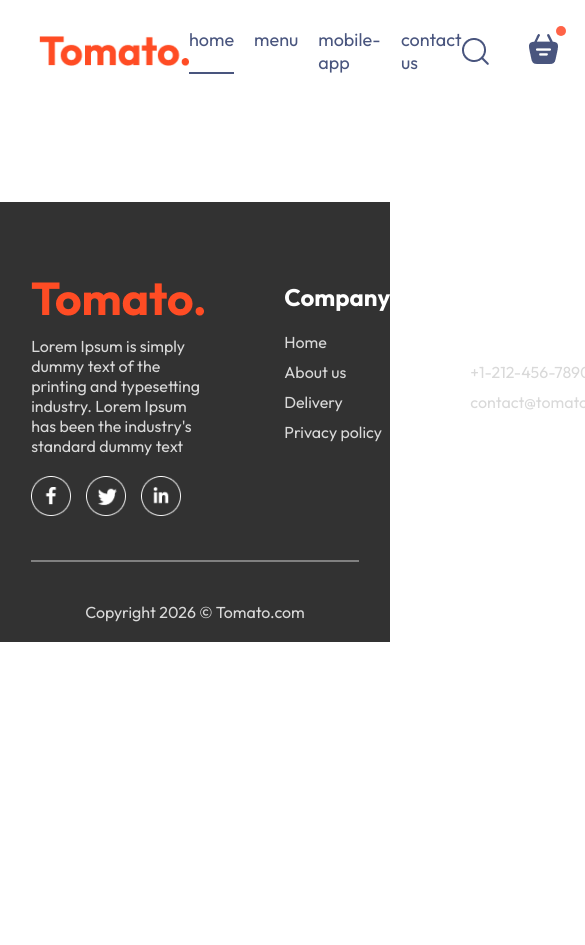
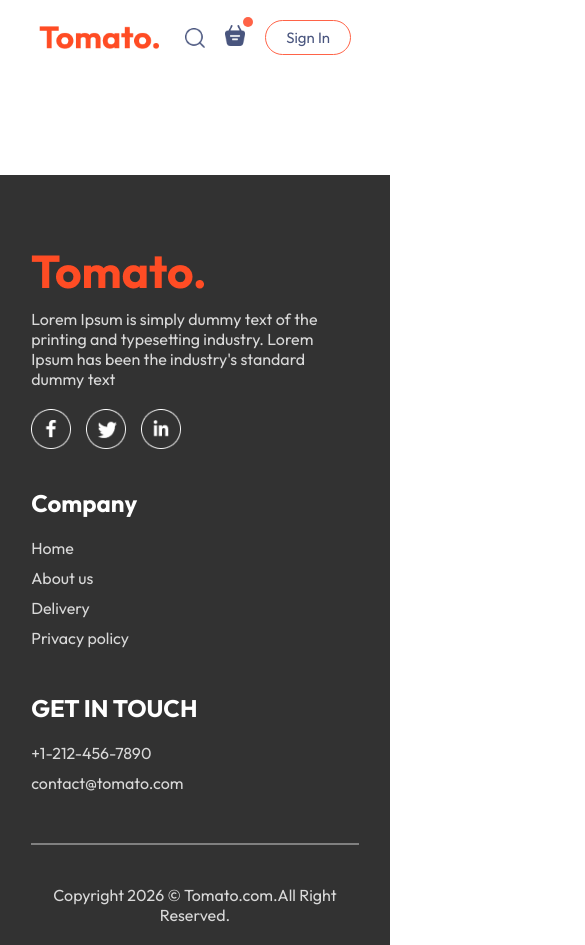
Before and after one commit to riffathRHM/foodDelivery_MERN, a React (Vite) app in the folder frontend/: page /order in a window 390 px wide. Shown: the top 945 px of the page, 585 px wide, since content can reach past the window. Before the commit the page ends 844 px from the top, so only its background shows below. Built offline with nearby package versions, Linux system fonts and the light colour scheme.

Commit message:
update code for device rsponsive

```diff
--- a/frontend/src/components/ExploreMenu/ExploreMenu.css
+++ b/frontend/src/components/ExploreMenu/ExploreMenu.css
@@ -52,3 +52,10 @@
     border: 4px solid tomato;
     padding: 2px;
 }
+
+@media (max-width:1050px) {
+    .explore-menu-text{
+        max-width: 100%;
+        font-size: 14px;
+    }
+}
--- a/frontend/src/components/Footer/Footer.css
+++ b/frontend/src/components/Footer/Footer.css
@@ -43,3 +43,13 @@
     background-color: grey;
     border: none;
 }
+@media (max-width:750px) {
+    .footer-content{
+        display: flex;
+        flex-direction: column;
+        gap: 35px;
+    }
+    .footer-copyright{
+        text-align: center;
+    }
+}
--- a/frontend/src/components/Footer/Footer.jsx
+++ b/frontend/src/components/Footer/Footer.jsx
@@ -34,7 +34,7 @@ const Footer = () => {
          </div>
        </div>
        <hr />
-       <p className='footer-copyright'>Copyright 2026 © Tomato.com</p>
+       <p className='footer-copyright'>Copyright 2026 © Tomato.com.All Right Reserved.</p>
     </div>
   )
 }
--- a/frontend/src/components/Header/Header.css
+++ b/frontend/src/components/Header/Header.css
@@ -36,5 +36,26 @@
     background-color: white;
     font-size: max(1vw,13px);
     border-radius: 50px;
+}
 
+
+
+@media (max-width:1050px) {
+
+    .header-contents{
+        max-width: 45%;
+    }
 }
+
+@media (max-width:750px) {
+
+    .header-contents{
+        max-width: 55%;
+    }
+    .header-contents p{
+        display: none;
+    }
+    .header-contents button {
+        padding: 2vw 4vw;
+    }
+}
--- a/frontend/src/components/Navbar/Navbar.css
+++ b/frontend/src/components/Navbar/Navbar.css
@@ -61,3 +61,49 @@
     top: -8px;
     right: -8px;
 }
+
+@media (max-width:1050px) {
+    .navbar .logo {
+        width: 140px;
+    }
+    .navbar-menu {
+        gap:20px;
+        font-size: 17px;
+    }
+    .navbar-right {
+        gap: 30px;
+    }
+    .navbar-right img {
+        width: 22px;
+    }
+    .navbar-right button {
+        padding: 8px 25px;
+    }
+}
+
+@media (max-width:900px) {
+    .navbar .logo {
+        width: 120px;
+    }
+    .navbar-menu {
+        gap:15px;
+        font-size: 16px;
+    }
+    .navbar-right {
+        gap: 20px;
+    }
+    .navbar-right img {
+        width: 20px;
+    }
+    .navbar-right button {
+        padding: 7px 20px;
+        font-size: 15px;
+    }
+}
+
+@media (max-width:750px) {
+    .navbar-menu {
+       display: none;
+    }
+
+}
```
